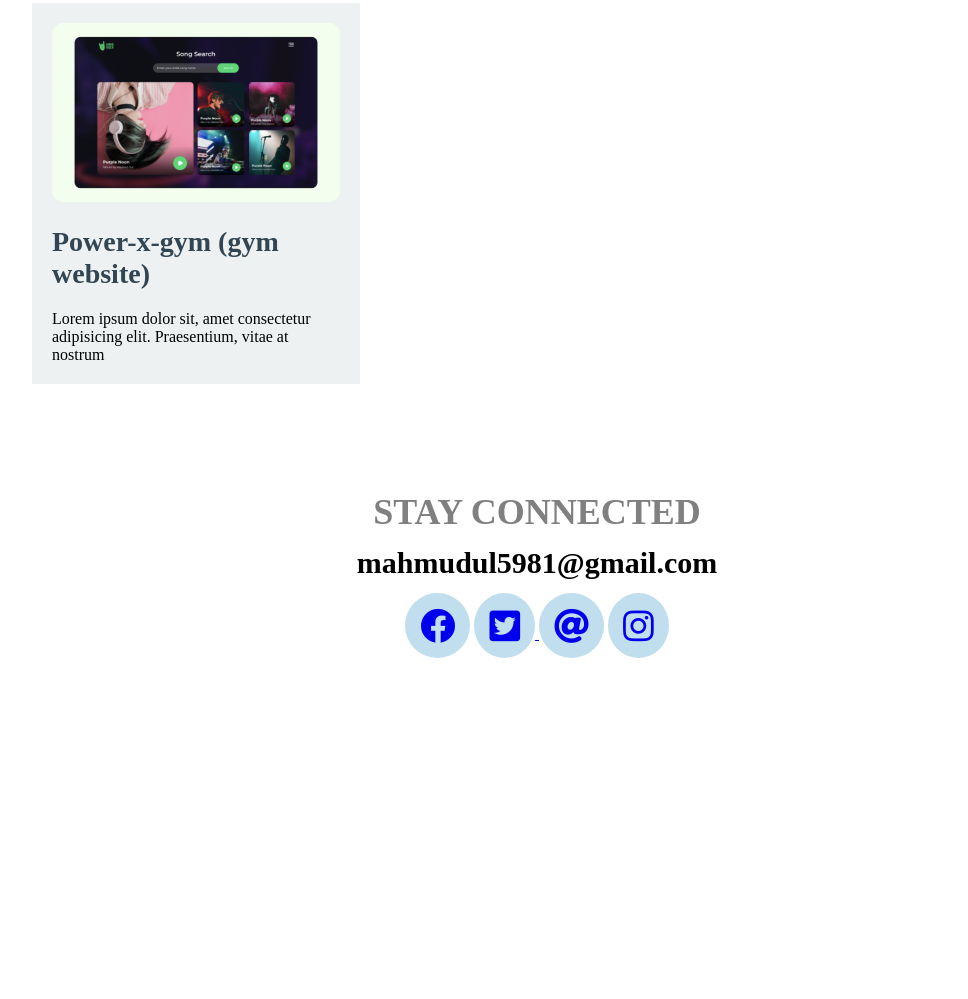
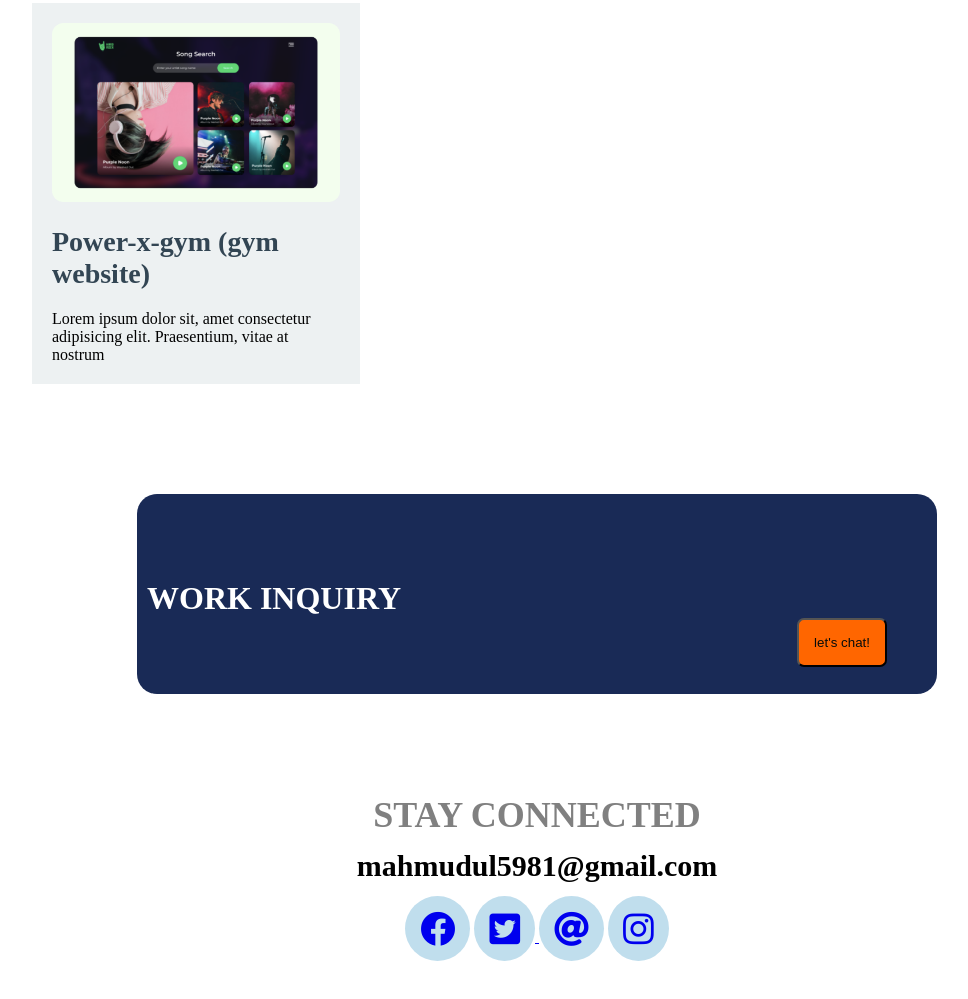
Before and after one commit to devmahmudul/my-frist-website, a plain HTML site: page index.html in a window 1280 px wide. Shown: the part 1564-2563 px from the top of the page, without its empty margins (103-1071 px from the left). Before the commit the page ends 2322 px from the top, so only its background shows below. Drawn offline with Linux system fonts and the light colour scheme.

Commit message:
middle-section

```diff
--- a/index.html
+++ b/index.html
@@ -67,6 +67,16 @@
                 <p>Lorem ipsum dolor sit, amet consectetur adipisicing elit. Praesentium, vitae at nostrum </p>
             </div>
         </div>
+        <div class="middle-section">
+            <div class="middle-sec">
+                <h1>WORK INQUIRY</h1>
+            </div>
+            <div class="middle-button">
+                <button class="button" type="button">Let's chat!</button>
+
+            </div>
+
+                    </div>
         <footer>
             <h4>Stay connected</h4>
             <h1><a href = "mahmudul5981@gmail.com">mahmudul5981@gmail.com</a></h1>
--- a/style.css
+++ b/style.css
@@ -127,6 +127,45 @@ h1.section-title {
     margin-top: 20px;
     margin-bottom: 20px;
 }
+.middle-section{
+
+    background-color: #192a56;
+    height: 200px;
+    width: 800px;
+    align-content: center;
+    text-align: center;
+    margin: auto;
+    border-radius: 20px;
+    margin-top: 10%;
+}
+.middle-sec{
+    float: left;
+    margin-top: 60px;
+    margin-left: 10px;
+
+}
+.middle-sec h1{
+    color: white;
+}
+
+.middle-button{
+    float: right;
+}
+.middle-button .button {
+    background-color: rgb(255, 102, 0);
+    padding: 15px;
+    margin-top: 70%;
+    margin-right: 50px;
+    border-radius: 7px;
+    color: rgb(7, 12, 10);
+    text-transform: lowercase;
+}
+.middle-button .button:hover{
+    color:#000;
+    background: rgb(236, 227, 227);
+}
+
+
 footer {
     text-align: center;
     margin-top: 100px;
@@ -157,5 +196,5 @@ footer h1 a {
 
 }
 .social-menu i .fab{
-    color: royalblue;
+    color: rgb(94, 65, 225);
 }
```
